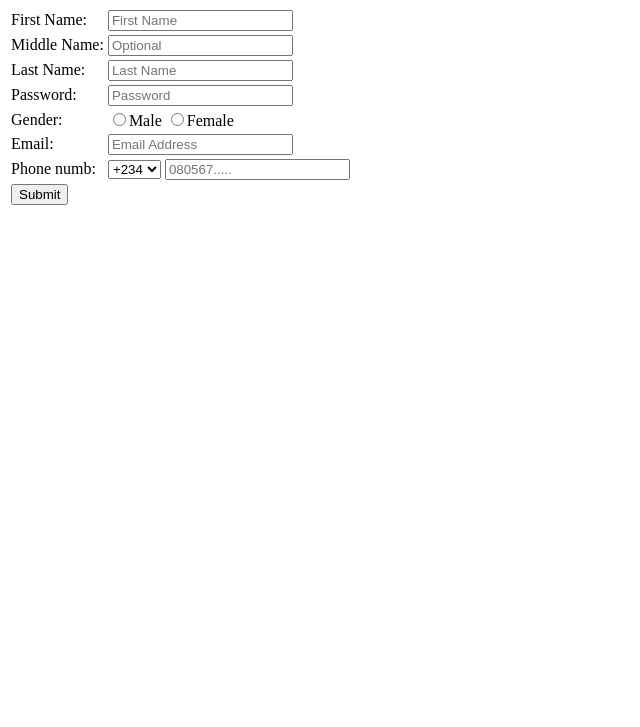
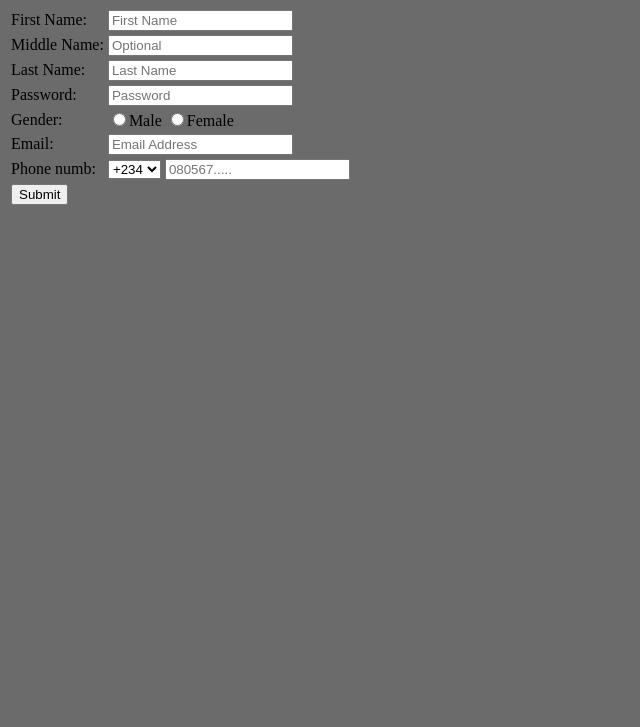
Before and after one commit to jmtn989/james, a plain HTML site: page index.html in a window 1280 px wide. Shown: the part 73-800 px from the top of the page, without its empty margins (0-640 px from the left). Drawn offline with Linux system fonts and the light colour scheme.

Commit message:
second commit

```diff
--- a/index.html
+++ b/index.html
@@ -5,7 +5,7 @@
     <meta name="viewport" content="width=device-width, initial-scale=1.0">
     <title>Register Form</title>
 </head>
-<body>
+<body bgColor="#6B6B6B">
     <h1>Html Registration Form</h1>
  <form>
     <table>
```
